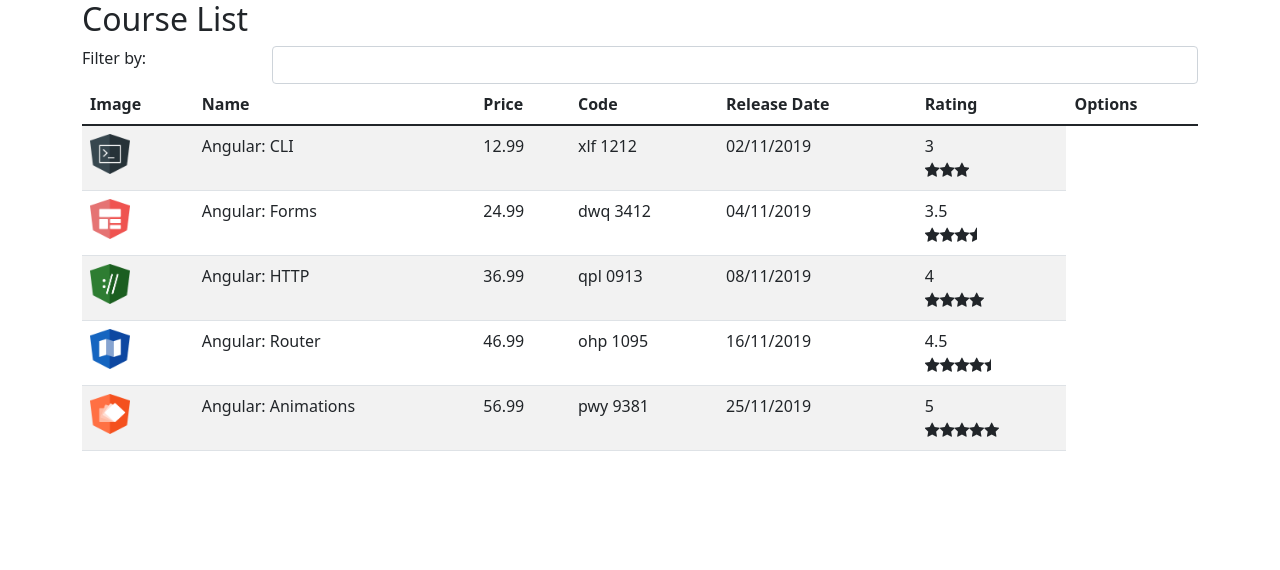
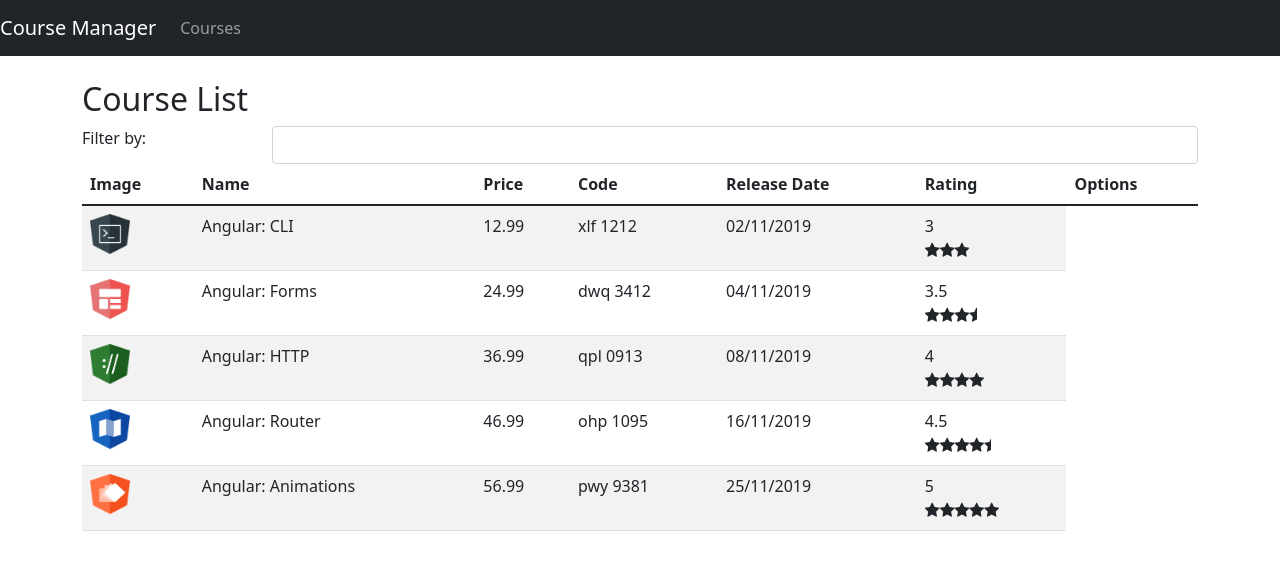
Before and after one commit to ArturBarreto/angular-course-manager, an Angular app: page /courses in a window 1280 px wide. Shown: the top 570 px of the page. Built offline with nearby package versions, Linux system fonts and the light colour scheme.

Commit message:
Trabalhando com rotas

```diff
--- a/src/app/app.component.html
+++ b/src/app/app.component.html
@@ -1,3 +1,5 @@
-<div class="container">
-  <app-course-list></app-course-list>
+<app-nav-bar></app-nav-bar>
+<div class="container mt-4">
+  <!-- <app-course-list></app-course-list> -->
+  <router-outlet></router-outlet>
 </div>
--- a/src/app/courses/course-list.component.ts
+++ b/src/app/courses/course-list.component.ts
@@ -3,7 +3,7 @@
 import { CourseService } from "./courser.service";
 
 @Component({
-    selector: 'app-course-list',
+    // selector: 'app-course-list',
     templateUrl: './course-list-component.html'
 })
 
--- /dev/null
+++ b/src/app/error-404/error-404.component.html
@@ -0,0 +1 @@
+<h2>Error 404</h2>
--- /dev/null
+++ b/src/app/nav-bar/nav-bar.component.html
@@ -0,0 +1,16 @@
+<nav class="navbar navbar-expand-lg navbar-dark bg-dark">
+    <a href="#" class="navbar-brand">Course Manager</a>
+
+    <button class="navbar-toggler" type="button" data-toggle="collapse" data-target="#navbarSupportedContent"
+        aria-controls="navbarSupportedContent" aria-expanded="false" aria-label="Toggle navigation">
+        <span class="navbar-toggler-icon"></span>
+    </button>
+
+    <div class="collapse navbar-collapse" id="navbarSupportedContent">
+        <ul class="navbar-nav mr-auto">
+            <li class="nav-item">
+                <a href="#" class="nav-link">Courses</a>
+            </li>
+        </ul>
+    </div>
+</nav>
```
Also changed, not shown: src/app/app.module.ts (+18 -2 lines), src/app/error-404/error-404.component.ts (added, +9 -0 lines), src/app/nav-bar/nav-bar.component.ts (added, +10 -0 lines).
